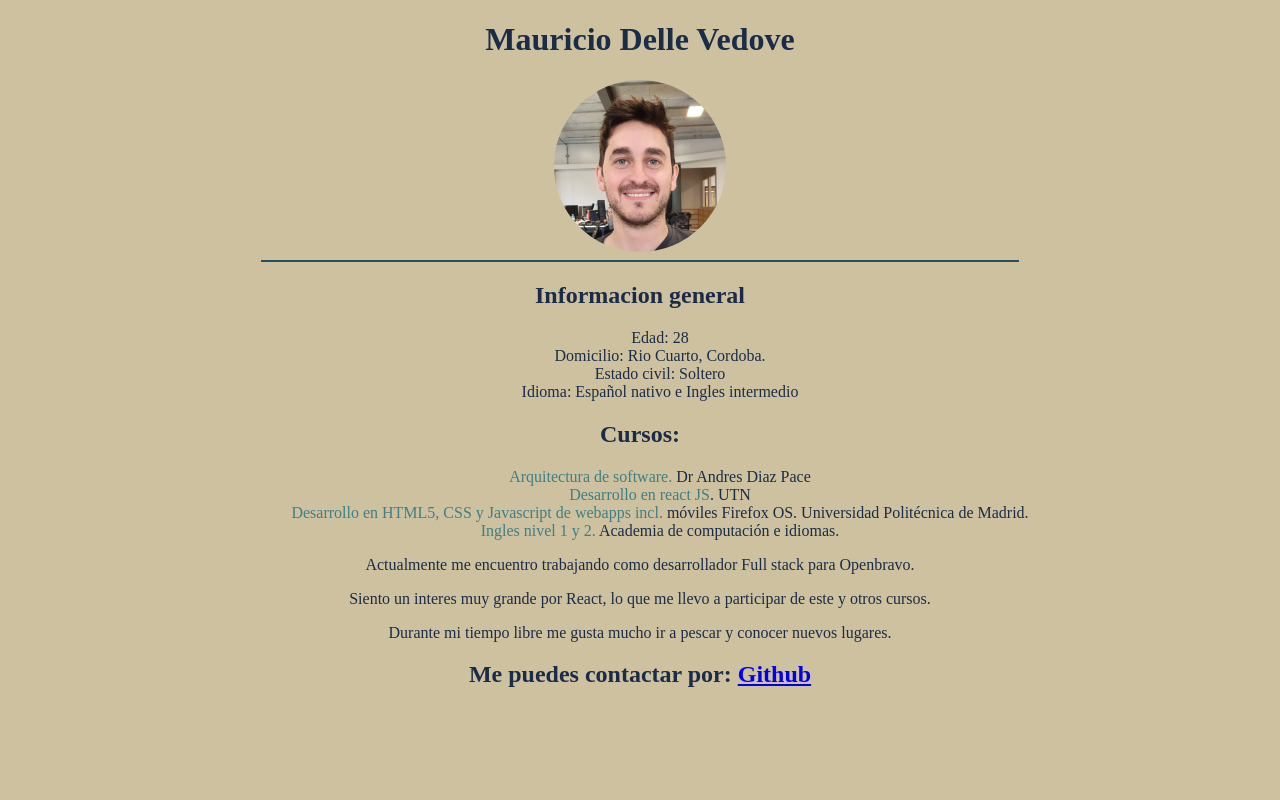
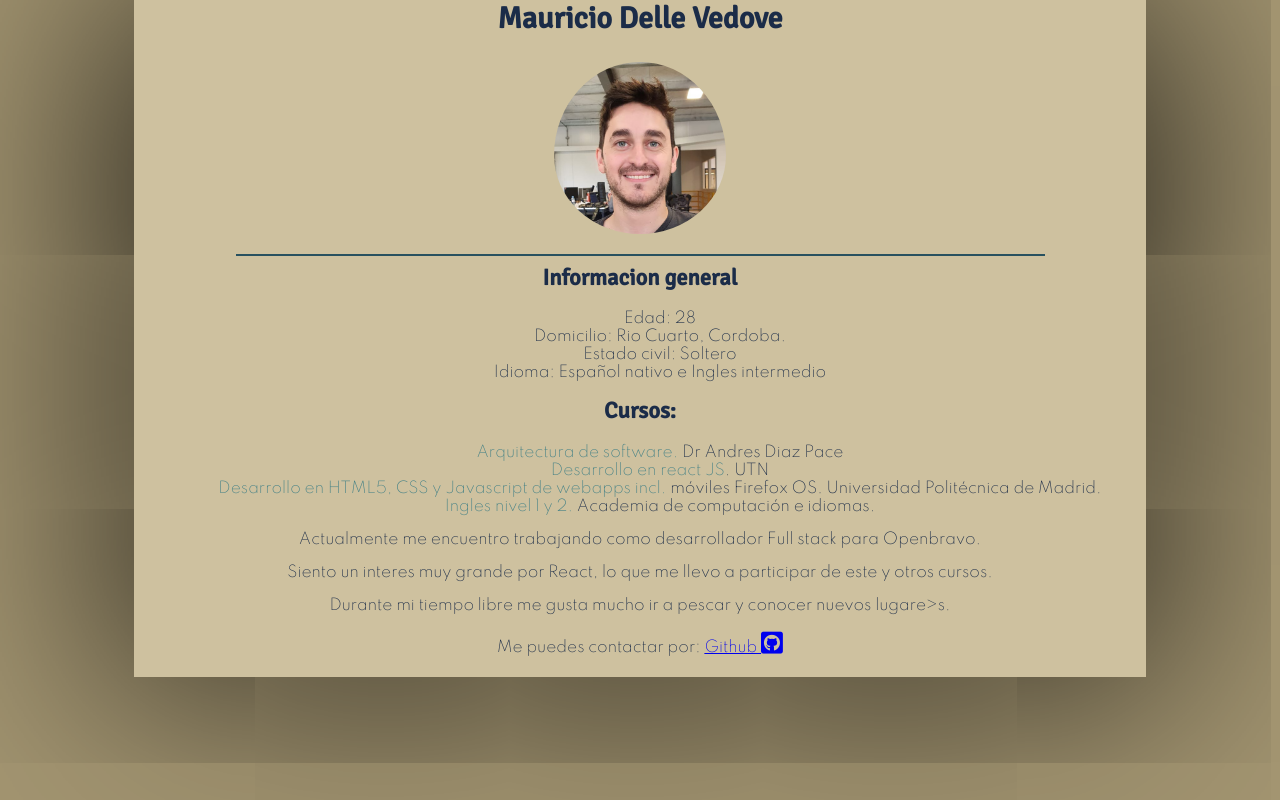
Before and after one commit to MauriDV/cursoReact, a plain HTML site: page index.html in a window 1280 px wide. Drawn offline with Linux system fonts and the light colour scheme.

Commit message:
new styles

```diff
--- a/index.html
+++ b/index.html
@@ -5,9 +5,14 @@
     <meta http-equiv="X-UA-Compatible" content="IE=edge">
     <meta name="viewport" content="width=device-width, initial-scale=1.0">
     <link href="styles.css" rel="stylesheet" type="text/css" media="screen"/>
+    <link rel="preconnect" href="https://fonts.googleapis.com">
+    <link rel="preconnect" href="https://fonts.gstatic.com" crossorigin>
+    <link href="https://fonts.googleapis.com/css2?family=Signika:wght@500&family=Spartan:wght@200&display=swap" rel="stylesheet">
+    <link rel="stylesheet" href="https://cdnjs.cloudflare.com/ajax/libs/font-awesome/5.15.4/css/all.min.css" integrity="sha512-1ycn6IcaQQ40/MKBW2W4Rhis/DbILU74C1vSrLJxCq57o941Ym01SwNsOMqvEBFlcgUa6xLiPY/NS5R+E6ztJQ==" crossorigin="anonymous" referrerpolicy="no-referrer" />
     <title>Document</title>
 </head>
 <body>
+    <div class='main-container'>
         <h1>Mauricio Delle Vedove</h1>
         <img src="profile.jpeg" alt="Mauricio Delle Vedove" width="172" height="172">
         <hr>
@@ -27,7 +32,8 @@
         </ul>
         <p>Actualmente me encuentro trabajando como desarrollador Full stack para Openbravo.</p>
         <p>Siento un interes muy grande por React, lo que me llevo a participar de este y otros cursos.</p>
-    <p>Durante mi tiempo libre me gusta mucho ir a pescar y conocer nuevos lugares.</p>
-    <h2>Me puedes contactar por: <a href=" https://github.com/MauriDV">Github</a></h2>
+        <p>Durante mi tiempo libre me gusta mucho ir a pescar y conocer nuevos lugare>s.</p
+        <h2>Me puedes contactar por: <a href=" https://github.com/MauriDV">Github <i class="fab fa-github-square"></i></a></h2>
+    </div>
 </body>
 </html>
--- a/styles.css
+++ b/styles.css
@@ -1,7 +1,22 @@
+* {
+    margin-top: 0;
+}
+
 body {
+    background-color: #a39571;
+    text-align: center;
+    font-family: 'Spartan', sans-serif;
+    font-size: 15px;
+    color: #1b2c48;
+}
+
+.main-container{
     background-color: #cec19f;
-    text-align: center;
-    color: #1b2c48;
+    margin-left: 10%;
+    margin-right: 10%;
+    padding: 0%;
+    box-shadow: 0px 0px 600px black;
+    padding-bottom: 20px;
 }
 
 ul {
@@ -9,21 +24,28 @@ ul {
 }
 
 hr {
-    margin-left: 20%;
-    margin-right: 20%;
+    margin-left: 10%;
+    margin-right: 10%;
     border: 1px solid #28515f;
 }
 
-h1 {
+h1, h2 {
     color: #1b2c48;
+    font-family: 'Signika', sans-serif;
 }
 
 img {
     vertical-align:middle;
-    margin:0px 50px;
-    border-radius: 50%
+    margin:5px 50px;
+    border-radius: 50%;
+    padding-bottom: 15px;
+
 }
 
 span {
     color: #3f7f85;
 }
+
+i {
+    font-size: 25px;
+}
```
Lines whose indentation alone changed are shown as unchanged.
